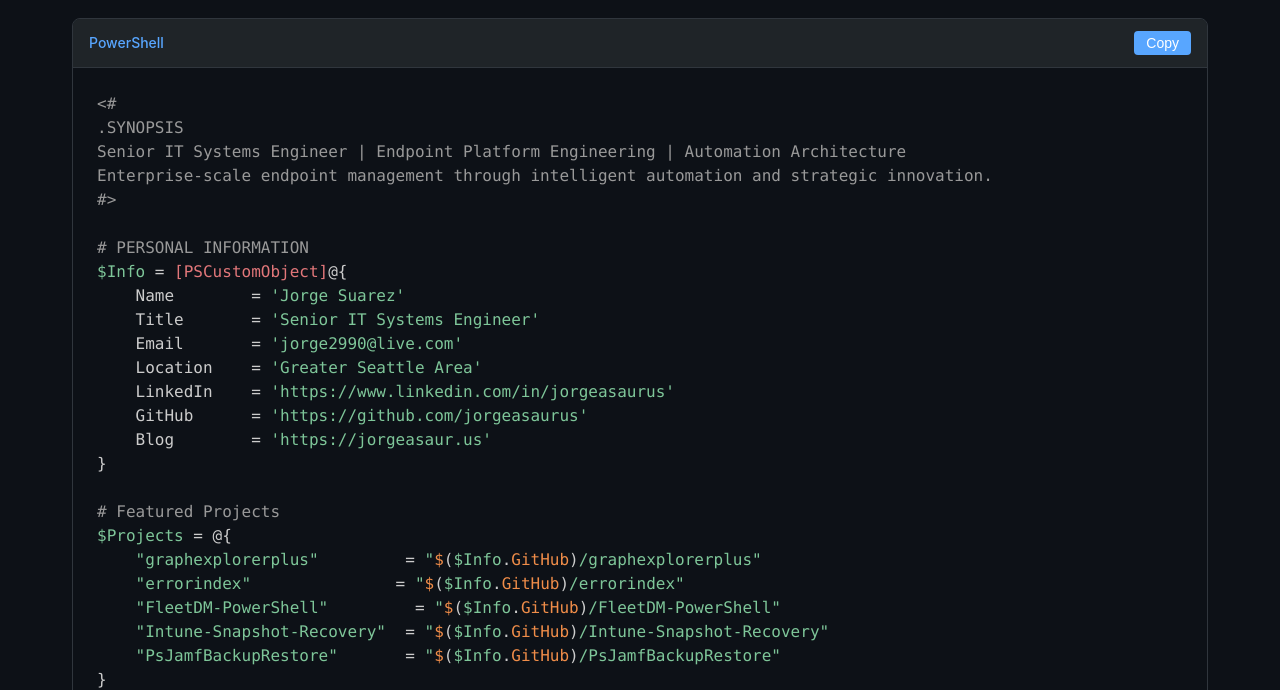
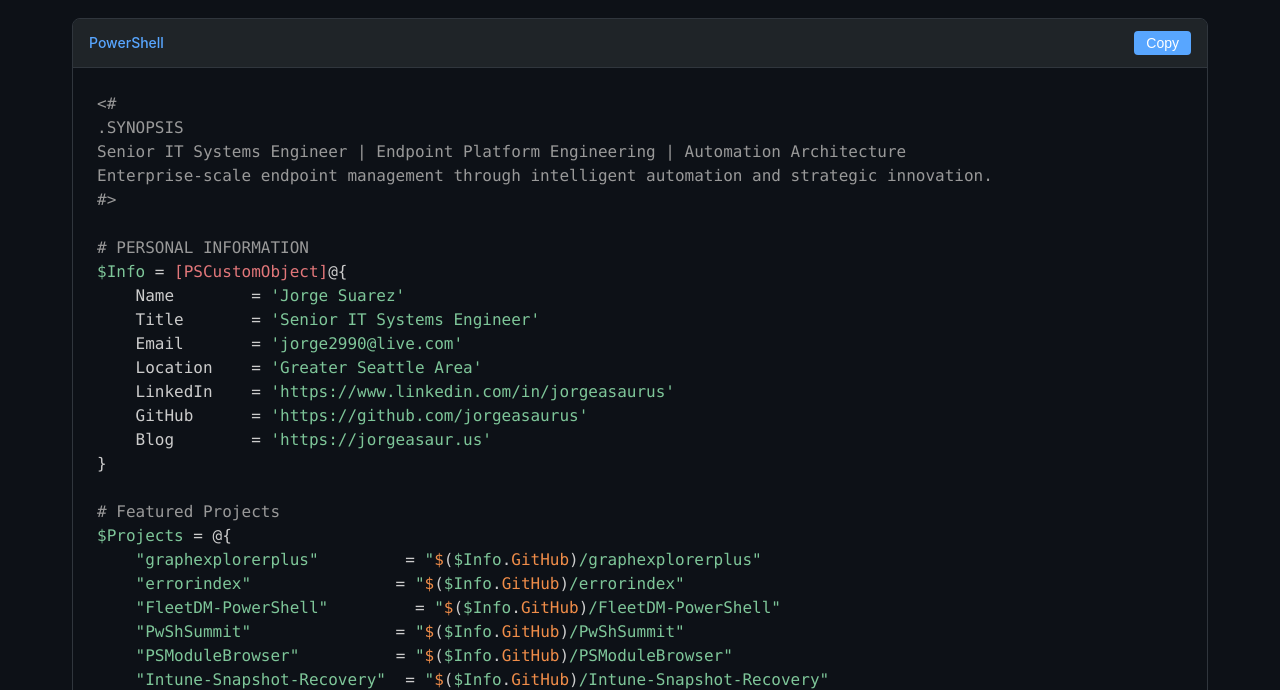
Before and after one commit to jorgeasaurus/jorgeasaurus, a plain HTML site: page index.html in a window 1280 px wide. Shown: the part 110-800 px from the top of the page. Drawn offline with nearby package versions, Linux system fonts and the light colour scheme.

Commit message:
Add PwShSummit and PSModuleBrowser projects to README and index.html

```diff
--- a/index.html
+++ b/index.html
@@ -243,6 +243,8 @@
     "graphexplorerplus"         = "$($Info.GitHub)/graphexplorerplus"
     "errorindex"               = "$($Info.GitHub)/errorindex"
     "FleetDM-PowerShell"         = "$($Info.GitHub)/FleetDM-PowerShell"
+    "PwShSummit"               = "$($Info.GitHub)/PwShSummit"
+    "PSModuleBrowser"          = "$($Info.GitHub)/PSModuleBrowser"
     "Intune-Snapshot-Recovery"  = "$($Info.GitHub)/Intune-Snapshot-Recovery"
     "PsJamfBackupRestore"       = "$($Info.GitHub)/PsJamfBackupRestore"
 }
@@ -403,6 +405,12 @@
                     </div>
                     <div class="info-item">
                         <span class="info-value">🚀 <a href="https://github.com/jorgeasaurus/FleetDM-PowerShell" target="_blank">FleetDM-PowerShell</a> - Native PowerShell interface for managing FleetDM Free Tier hosts, queries, policies, and software inventory</span>
+                    </div>
+                    <div class="info-item">
+                        <span class="info-value">🎤 <a href="https://github.com/jorgeasaurus/PwShSummit" target="_blank">PwShSummit</a> - Community PowerShell summit resource hub and event content</span>
+                    </div>
+                    <div class="info-item">
+                        <span class="info-value">🧩 <a href="https://github.com/jorgeasaurus/PSModuleBrowser" target="_blank">PSModuleBrowser</a> - Browse and discover PowerShell modules with a streamlined interface</span>
                     </div>
                     <div class="info-item">
                         <span class="info-value">📸 <a href="https://github.com/jorgeasaurus/Intune-Snapshot-Recovery" target="_blank">Intune-Snapshot-Recovery</a> - Automated backup/restore for Microsoft Intune</span>
```
Also changed, not shown: 2 other files.
